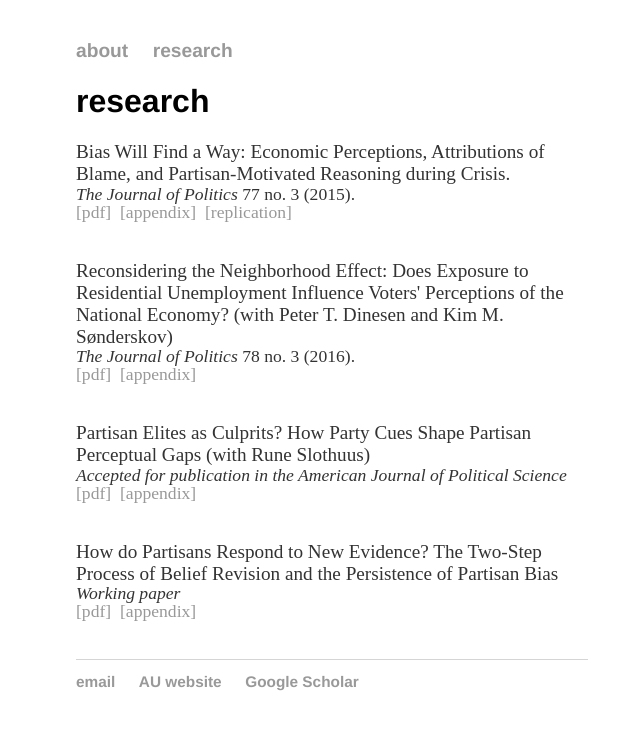
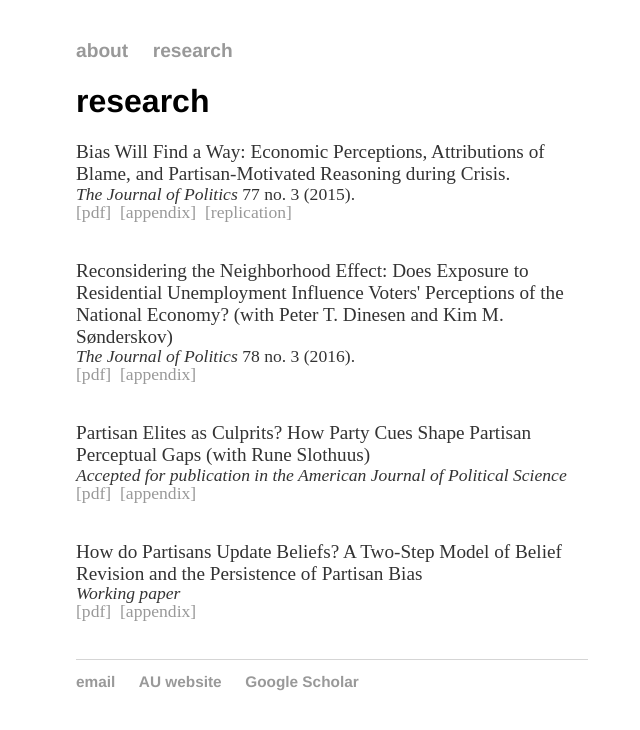
Before and after one commit to mbisgaard/mbisgaard.github.io, a Jekyll site: the page built from research/index.html, in a window 1280 px wide. Shown: the top 730 px of the page, without its empty margins (308-948 px from the left). Built offline with Jekyll 4.4.1, drawn with Linux system fonts in a browser that asks for light colours.

Commit message:
Update index.html

```diff
--- a/research/index.html
+++ b/research/index.html
@@ -28,7 +28,7 @@
 
 	<p>&nbsp;</p>
 
-	<pentry>How do Partisans Respond to New Evidence? The Two-Step Process of Belief Revision and the Persistence of Partisan Bias</pentry><br>
+	<pentry>How do Partisans Update Beliefs? A Two-Step Model of Belief Revision and the Persistence of Partisan Bias</pentry><br>
 	<p1><i>Working paper</i>
 	<br><a href="https://www.dropbox.com/s/52f6xzkykxpd7c4/newevidence-MB.pdf?dl=0">[pdf]</a>
 	&nbsp;<a href="https://www.dropbox.com/s/h8mbfngzpngclhu/SI_newevidence-MB.pdf?dl=0">[appendix]</a></p1>
```
